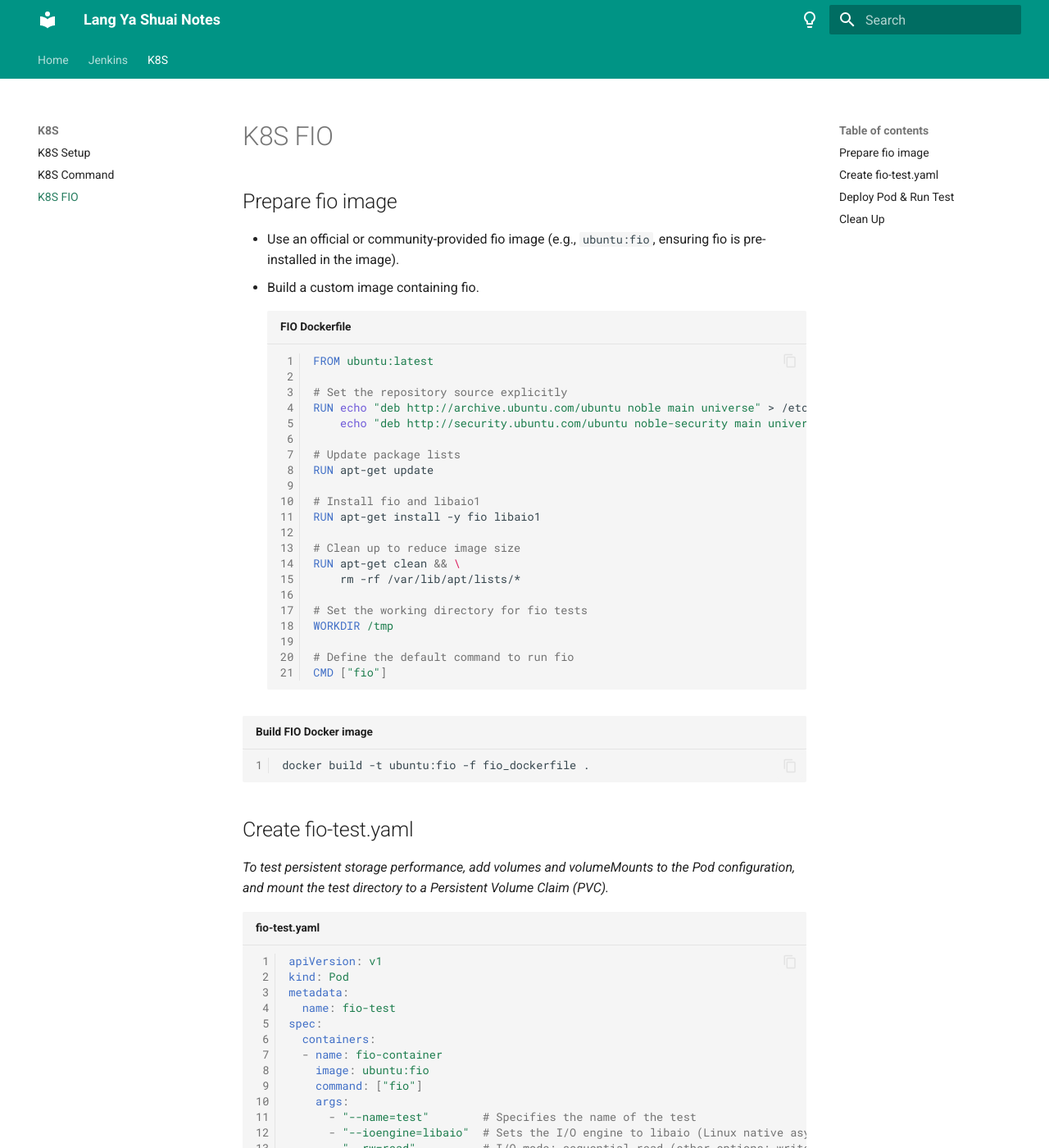
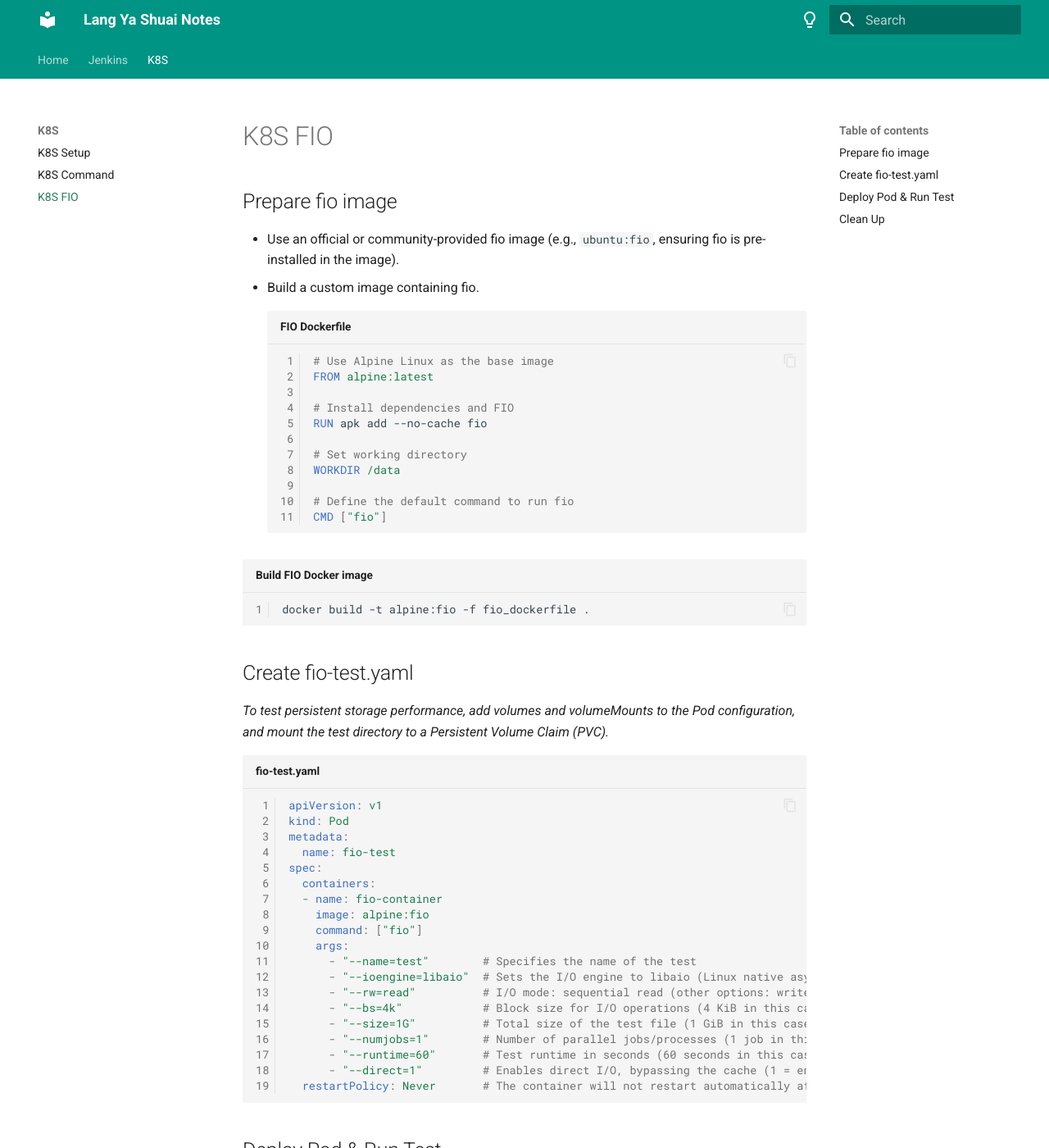
Before and after one commit to zhouushe/notes, an MkDocs documentation site: the page built from docs/k8s_fio.md, in a window 1280 px wide and 1400 px high. Shown: the whole window at 82% size. Built offline with MkDocs 1.6.1 and Material for MkDocs 9.7.7, drawn with Linux system fonts in a browser that asks for light colours.

Commit message:
Update k8s_fio.md

````diff
--- a/docs/k8s_fio.md
+++ b/docs/k8s_fio.md
@@ -2,31 +2,21 @@
 - Use an official or community-provided fio image (e.g., `ubuntu:fio`, ensuring fio is pre-installed in the image).
 - Build a custom image containing fio.
 ```dockerfile title="FIO Dockerfile"
-FROM ubuntu:latest
+# Use Alpine Linux as the base image
+FROM alpine:latest
 
-# Set the repository source explicitly
-RUN echo "deb http://archive.ubuntu.com/ubuntu noble main universe" > /etc/apt/sources.list && \
-    echo "deb http://security.ubuntu.com/ubuntu noble-security main universe" >> /etc/apt/sources.list
+# Install dependencies and FIO
+RUN apk add --no-cache fio
 
-# Update package lists
-RUN apt-get update
-
-# Install fio and libaio1
-RUN apt-get install -y fio libaio1
-
-# Clean up to reduce image size
-RUN apt-get clean && \
-    rm -rf /var/lib/apt/lists/*
-
-# Set the working directory for fio tests
-WORKDIR /tmp
+# Set working directory
+WORKDIR /data
 
 # Define the default command to run fio
 CMD ["fio"]
 ```
 
 ```bash title="Build FIO Docker image"
-docker build -t ubuntu:fio -f fio_dockerfile .
+docker build -t alpine:fio -f fio_dockerfile .
 ```
 
 ## Create fio-test.yaml
@@ -39,7 +29,7 @@ metadata:
 spec:
   containers:
   - name: fio-container
-    image: ubuntu:fio
+    image: alpine:fio
     command: ["fio"]
     args:
       - "--name=test"        # Specifies the name of the test
````
